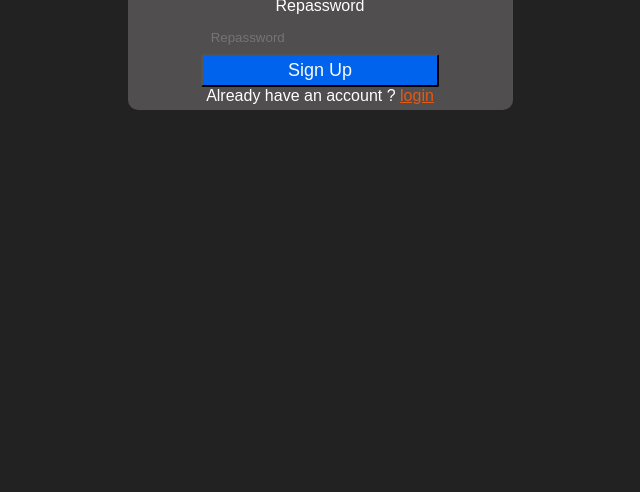
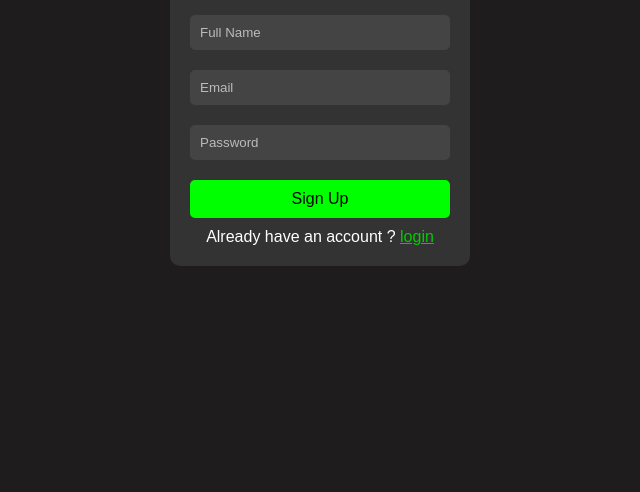
Before and after one commit to AnkitSinghD10S/LogIn-page, a plain HTML site: page html/signup.html in a window 1280 px wide. Shown: the part 308-800 px from the top of the page, without its empty margins (320-960 px from the left). Drawn offline with Linux system fonts and the light colour scheme.

Commit message:
css and html change

```diff
--- /dev/null
+++ b/css/forget.css
@@ -0,0 +1,58 @@
+body {
+    font-family: Arial, sans-serif;
+    background-color: #1e1c1c;
+    color: #fff;
+    display: flex;
+    justify-content: center;
+    align-items: center;
+    height: 100vh;
+    margin: 0;
+}
+
+.container {
+    background-color: #333;
+    padding: 20px;
+    border-radius: 10px;
+    box-shadow: 0 0 10px rgba(156, 117, 117, 0);
+    text-align: center;
+    width: 90%;
+    max-width: 300px;
+    box-sizing: border-box;
+}
+
+.container h2 {
+    color: #0f0;
+    margin-bottom: 20px;
+}
+
+.container input[type="email"] {
+    width: 100%;
+    padding: 10px;
+    margin: 10px 0;
+    border: none;
+    border-radius: 5px;
+    background-color: #444;
+    color: #fff;
+    box-sizing: border-box;
+}
+
+.container input[type="email"]::placeholder {
+    color: #bbb;
+}
+
+.container button {
+    width: 100%;
+    padding: 10px;
+    border: none;
+    border-radius: 5px;
+    background-color: #0f0;
+    color: #000;
+    font-size: 16px;
+    cursor: pointer;
+    transition: background-color 0.3s;
+    box-sizing: border-box;
+}
+
+.container button:hover {
+    background-color: #0c0;
+}
--- a/css/login.css
+++ b/css/login.css
@@ -1,76 +1,78 @@
 body {
-  margin-top: 5%;
-  background:#232222;
-  font-family: "Oswald", sans-serif;
-  font-family: "Poppins", sans-serif;
+  font-family: Arial, sans-serif;
+  background-color: #1e1c1c;
+  color: #fff;
+  display: flex;
+  justify-content: center;
+  align-items: center;
+  height: 100vh;
+  margin: 0;
 }
 
-#container2 {
-  margin: auto;
-  display: flex;
-  flex-direction: column;
-  width: 385px;
-  height: 347px;
-  justify-content: center;
+.container {
+  background-color: #333;
+  padding: 20px;
   border-radius: 10px;
-  background:rgb(80, 78, 78);
+  box-shadow: 0 0 10px rgba(156, 117, 117, 0);
+  text-align: center;
+  width: 90%;
+  max-width: 300px;
+  box-sizing: border-box;
 }
 
-#login-up {
-  text-align: center;
-  color: azure;
-  margin-left: auto;
-  margin-right: auto;
-  margin-top: 20px;
-  margin-bottom: 40px;
-  height: 10px;
-  font-weight: bolder;
-  border-radius: 5px;
+.container h2 {
+  color: #0f0;
+  margin-bottom: 20px;
 }
 
-.input-tag {
-  display: block;
-  align-items: center;
-  margin: auto;
-  width: 62%;
-  height: 35px;
-  text-align: left;
-  text-indent: 10px;
-  background: none;
-    border: none;
-    outline: none;
-    color: #ffffff;
+.container input[type="email"] {
+  width: 100%;
+  padding: 10px;
+  margin: 10px 0;
+  border: none;
+  border-radius: 5px;
+  background-color: #444;
+  color: #fff;
+  box-sizing: border-box;
+}
+.container input[type="password"] {
+  width: 100%;
+  padding: 10px;
+  margin: 10px 0;
+  border: none;
+  border-radius: 5px;
+  background-color: #444;
+  color: #fff;
+  box-sizing: border-box;
 }
 
-#login-btn {
-  margin: auto;
-  width: 62%;
-  height: 35px;
-  border-radius: 2px;
-  background: #0063ee;
-  color: rgb(248, 251, 250);
-  font-family: "Oswald", sans-serif;
-  font-family: "Poppins", sans-serif;
-  font-size: large;
+.container input[type="email"]::placeholder {
+  color: #bbb;
 }
 
-#login-btn:hover {
-  background: #ffffff;
-  color: rgb(8, 0, 255);
-  border: #0063ee solid 2px;
-  font-family: "Oswald", sans-serif;
-  font-family: "Poppins", sans-serif;
-  font-size: large;
+.container input[type="password"]::placeholder {
+  color: #bbb;
 }
 
-#container2 div {
-  text-align: center;
+.container button {
+  margin-top: 10px;
   margin-bottom: 10px;
+  width: 100%;
+  padding: 10px;
+  border: none;
+  border-radius: 5px;
+  background-color: #0f0;
+  color: #000;
+  font-size: 16px;
+  cursor: pointer;
+  transition: background-color 0.3s;
+  box-sizing: border-box;
+}
+
+.container button:hover {
+  background-color: #0c0;
 }
 
 a{
-  color:rgb(227, 90, 21);
-  text-decoration: solid underline;
-  margin: 0%;
-  text-align: center;
+  color: #0c0;
 }
--- a/css/signup.css
+++ b/css/signup.css
@@ -1,78 +1,93 @@
-body{
-    margin-top: 5%;
-    background:#232222;
-    font-family: 'Oswald', sans-serif;
-    font-family: 'Poppins', sans-serif;
-}
-#container1 {
-    margin: auto;
-    display: flex;
-    flex-direction: column;
-    width: 385px ;
-    height: 354px;
-    justify-content: center;
-    border-radius: 10px;
-    background:rgb(80, 78, 78);
+body {
+  font-family: Arial, sans-serif;
+  background-color: #1e1c1c;
+  color: #fff;
+  display: flex;
+  justify-content: center;
+  align-items: center;
+  height: 100vh;
+  margin: 0;
 }
 
-#sign-up{
-text-align: center;
-color: azure;
-margin-left:auto ;
-margin-right: auto;
-margin-top: 20px;
-margin-bottom: 40px;
-height: 10px;
-font-weight: bolder;
-border-radius: 5px;
+.container {
+  background-color: #333;
+  padding: 20px;
+  border-radius: 10px;
+  box-shadow: 0 0 10px rgba(156, 117, 117, 0);
+  text-align: center;
+  width: 90%;
+  max-width: 300px;
+  box-sizing: border-box;
 }
 
-.input-tag{
-    display: inline;
-    align-items: center;
-    margin: auto;
-    width: 62%;
-    height: 35px;
-    text-align: left;
-    text-indent: 10px;
-    background: none;
-    border: none;
-    outline: none;
-    color: #ffffff;
+.container h2 {
+  color: #0f0;
+  margin-bottom: 20px;
 }
 
-#sign-up-btn{
-    margin: auto;
-    width: 62%;
-    height: 35px;
-    border-radius: 2px;
-    background: #0063ee;
-    color: rgb(248, 251, 250);
-    font-family: 'Oswald', sans-serif;
-    font-family: 'Poppins', sans-serif;
-    font-size: large;
+.container input[type="email"] {
+  width: 100%;
+  padding: 10px;
+  margin: 10px 0;
+  border: none;
+  border-radius: 5px;
+  background-color: #444;
+  color: #fff;
+  box-sizing: border-box;
+}
+.container input[type="password"] {
+    width: 100%;
+    padding: 10px;
+    margin: 10px 0;
+    border: none;
+    border-radius: 5px;
+    background-color: #444;
+    color: #fff;
+    box-sizing: border-box;
 }
 
-#sign-up-btn:hover{
-    background: #ffffff;
-    color: rgb(8, 0, 255);
-    border: #0063ee solid 2px;
-    font-family: 'Oswald', sans-serif;
-    font-family: 'Poppins', sans-serif;
-    font-size: large;
-}
-#container1{
-    color: #ffffff;
-    text-align: center;
-    margin-bottom: 10px;
+.container input[type="name"] {
+  width: 100%;
+  padding: 10px;
+  margin: 10px 0;
+  border: none;
+  border-radius: 5px;
+  background-color: #444;
+  color: #fff;
+  box-sizing: border-box;
 }
 
-a{
-    color:rgb(227, 90, 21);
-    text-decoration: solid underline;
+.container input[type="email"]::placeholder {
+  color: #bbb;
 }
 
-div{
-    display: inline;
-    margin-bottom: 5px;
+.container input[type="password"]::placeholder {
+  color: #bbb;
 }
+
+.container input[type='name']::placeholder{
+    color: #bbb;
+}
+
+.container button {
+  margin-top: 10px;
+  margin-bottom: 10px;
+  width: 100%;
+  padding: 10px;
+  border: none;
+  border-radius: 5px;
+  background-color: #0f0;
+  color: #000;
+  font-size: 16px;
+  cursor: pointer;
+  transition: background-color 0.3s;
+  box-sizing: border-box;
+}
+
+.container button:hover {
+  background-color: #0c0;
+}
+
+a {
+  color: #0c0;
+}
--- a/html/signup.html
+++ b/html/signup.html
@@ -4,17 +4,16 @@
     <meta charset="UTF-8">
     <meta name="viewport" content="width=device-width, initial-scale=1.0">
     <title>signup</title>
+    <link rel="stylesheet" href="/css/signup.css">
 </head>
 <body>
-    <form id="container1">
-        <div id="sign-up">Sign-up</div>
-        <div>Full Name</div><input class="input-tag" type="text" name="full_name" placeholder="Full Name">
-        <div>Email</div><input class="input-tag" type="email" name="email" placeholder="Email">
-        <div>Password</div><input class="input-tag" type="password" name="password" placeholder="Password">
-        <div> Repassword</div><input class="input-tag" type="password" name="repassword" placeholder="Repassword">
+    <form class="container">
+        <h2>Sign-up</h2>
+        <input type="name" name="full_name" placeholder="Full Name">
+        <input type="email" name="email" placeholder="Email">
+        <input type="password" name="password" placeholder="Password">
         <button id="sign-up-btn">Sign Up</button>
         <div>Already have an account ? <a href="/html/login.html">login</a></div>
     </form>
-    <link rel="stylesheet" href="/css/signup.css">
 </body>
 </html>
```
Also changed, not shown: html/forget.html (+7 -7 lines), html/login.html (+7 -7 lines).
